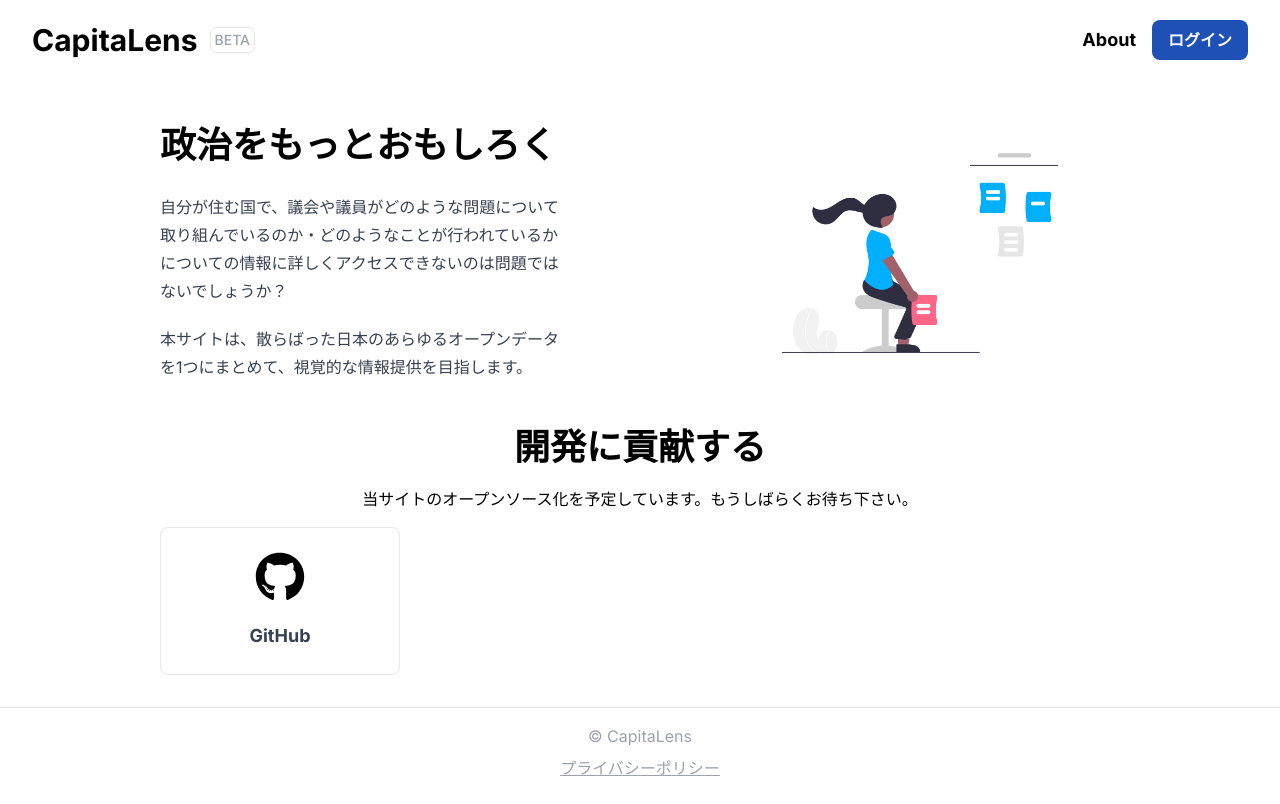
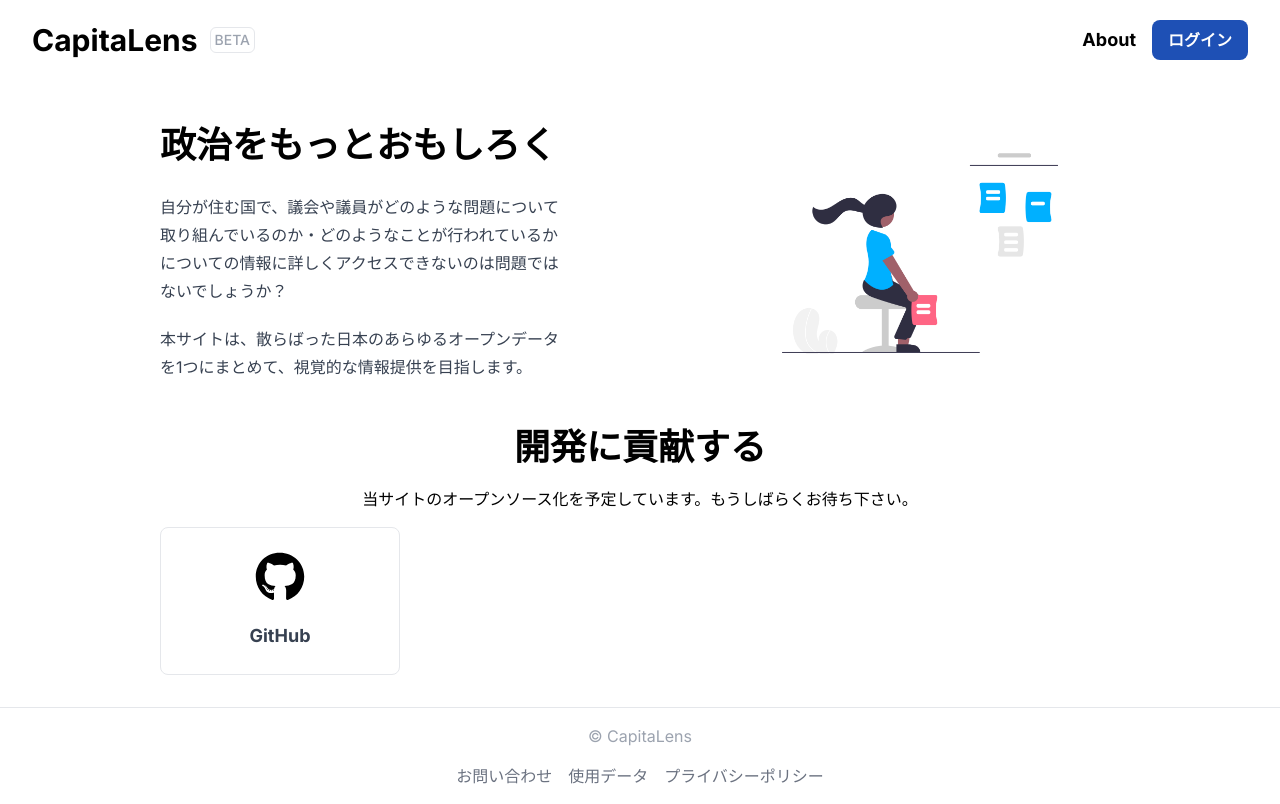
Before and after one commit to yutakobayashidev/capitalens, a Next.js app in the folder frontend/: page /about in a window 1280 px wide. Built offline with nearby package versions, Linux system fonts and the light colour scheme; no server answers.

Commit message:
✨ feat: add feedback form and data policy

```diff
--- a/frontend/src/app/[slug]/page.tsx
+++ b/frontend/src/app/[slug]/page.tsx
@@ -55,7 +55,7 @@ export default async function Page({ params }: { params: { slug: string } }) {
       <section>
         <h1 className="font-bold mb-7 text-4xl text-center">{page.title}</h1>
         <div
-          className="prose"
+          className="prose prose-a:text-primary prose-neutral max-w-none"
           dangerouslySetInnerHTML={{ __html: page.body.html }}
         />
       </section>
--- a/frontend/src/components/Footer.tsx
+++ b/frontend/src/components/Footer.tsx
@@ -2,14 +2,23 @@ import Link from "next/link";
 
 export default function Footer() {
   return (
-    <footer className="bg-white py-4 text-center text-gray-400 border-t">
+    <footer className="bg-white py-4 text-center border-t">
       <div className="mx-auto max-w-screen-xl px-4 md:px-8">
-        <div>© CapitaLens</div>
-        <div>
-          <Link className="mt-2 underline inline-flex" href="/privacy">
+        <div className="text-gray-400">© CapitaLens</div>
+        <nav className="gap-x-4 inline-flex mt-4">
+          <a
+            href="https://forms.gle/d3n196yyQ6V4GdEt6"
+            className="hover:underline text-gray-500"
+          >
+            お問い合わせ
+          </a>
+          <Link className="hover:underline text-gray-500" href="/data">
+            使用データ
+          </Link>
+          <Link className="hover:underline text-gray-500" href="/privacy">
             プライバシーポリシー
           </Link>
-        </div>
+        </nav>
       </div>
     </footer>
   );
```
Also changed, not shown: frontend/content/page/data.md (added, +15 -0 lines).
